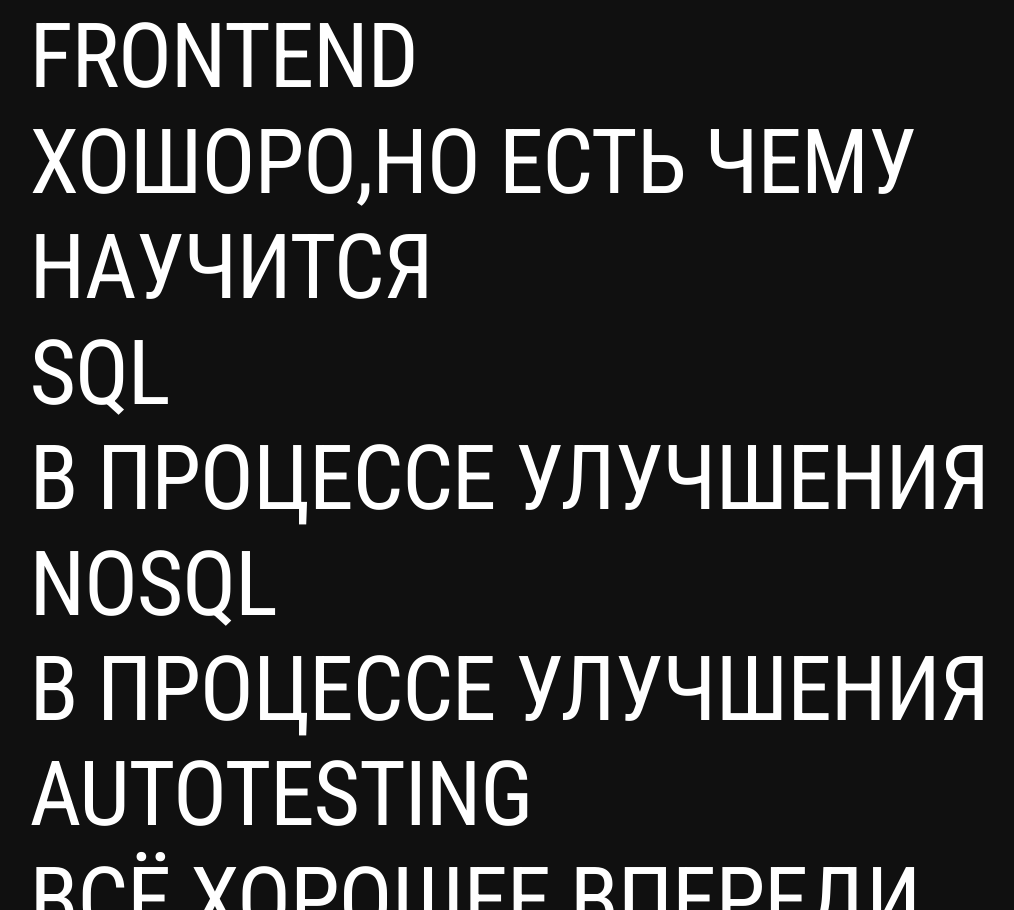
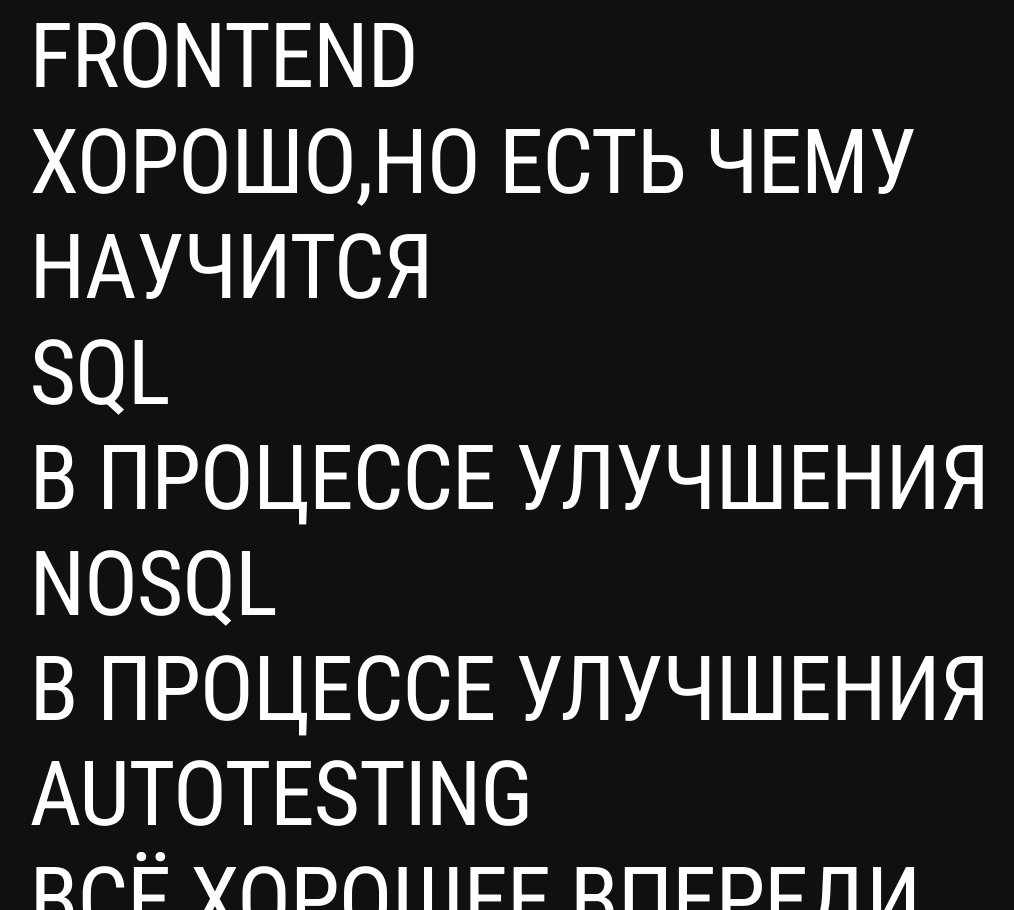
Before and after one commit to GeorgeR63/GeorgeR63.github.io, a plain HTML site: page index.html in a window 1280 px wide. Shown: the part 3112-4022 px from the top of the page, without its empty margins (33-1047 px from the left). Drawn offline with Linux system fonts and the light colour scheme.

Commit message:
Add files via upload

```diff
--- a/index.html
+++ b/index.html
@@ -73,7 +73,7 @@
             <div class="skill-name">FRONTEND</div>
             <div class="progress-bar">
                 <div class="progress" style="width: 100%;">
-                    <div class="progress-label">Хошоро,но есть чему научится</div>
+                    <div class="progress-label">Хорошо,но есть чему научится</div>
                 </div>
             </div>
         </div>
```
